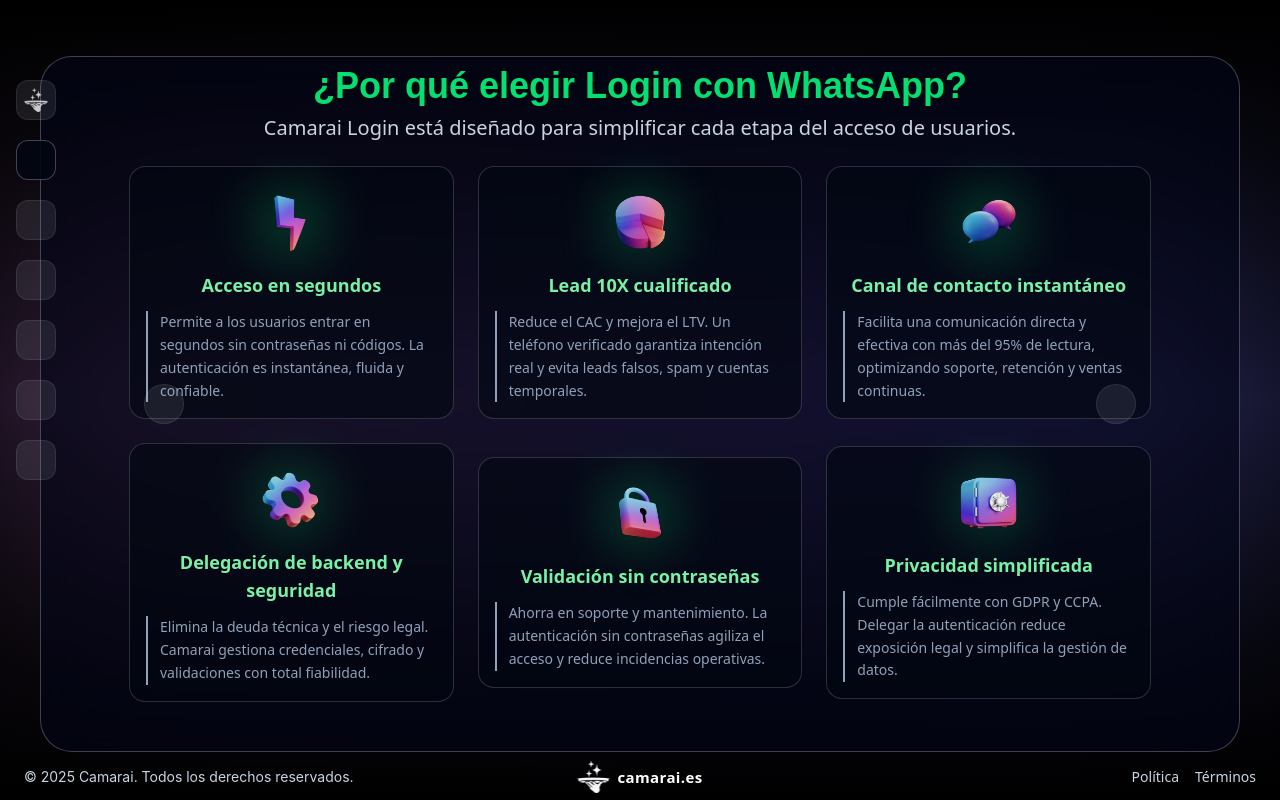
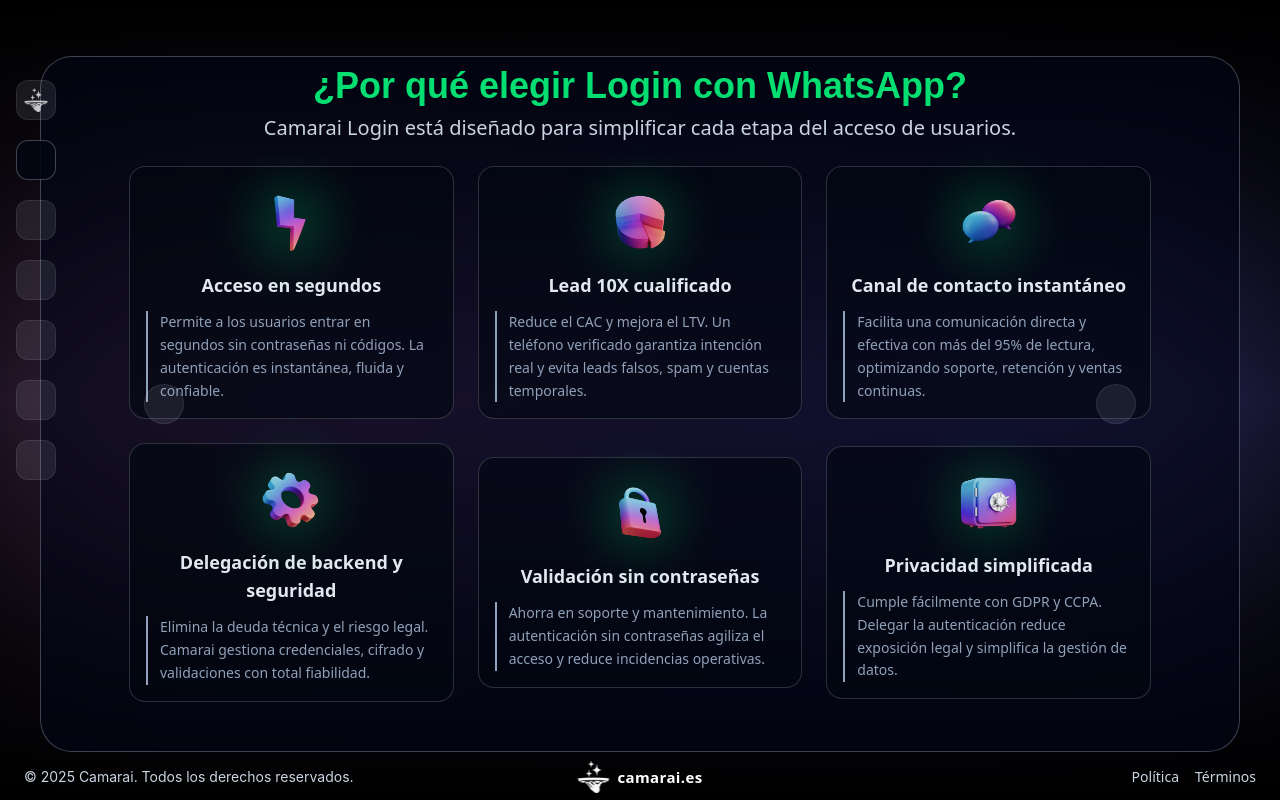
Before and after one commit to Camarai-official/whatsapp.camarai.es, a React (Vite) app: page / in a window 1280 px wide. Both pictures are taken after a click on the button "Conocer más". Built offline with nearby package versions, Linux system fonts and the light colour scheme; some icons are missing.

Commit message:
nueva imagen telefono

```diff
--- a/src/components/Slide.jsx
+++ b/src/components/Slide.jsx
@@ -59,7 +59,7 @@
 
       {/* Título */}
       <h3
-        className="text-lg font-semibold text-green-300 mb-1 text-center"
+        className="text-lg font-semibold text-slate-200 mb-1 text-center"
         dangerouslySetInnerHTML={{ __html: card.title }}
       />
 
```
Also changed, not shown: src/assets/camarai_pincode.webp.
